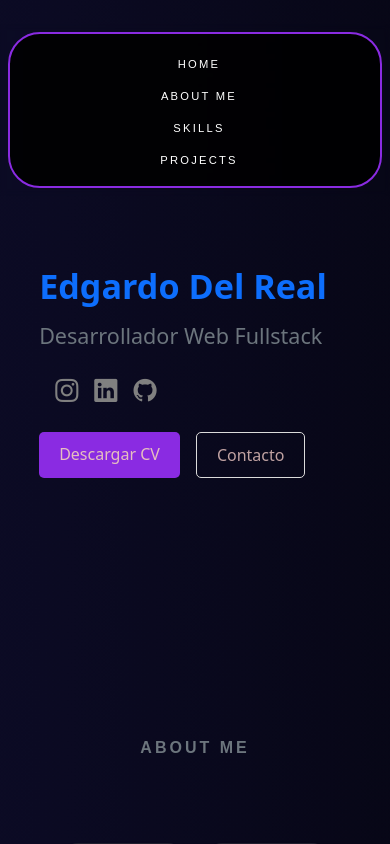
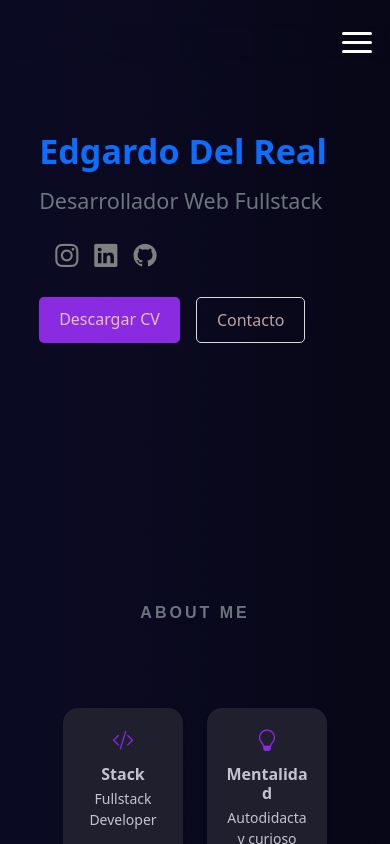
Before and after one commit to Edgardo-Del-Real/PortfolioEdgardoDelReal, a React (Vite) app: page / in a window 390 px wide. Shown: the top 844 px of the page. Built offline with nearby package versions, Linux system fonts and the light colour scheme.

Commit message:
cambios en el navBar

```diff
--- a/src/Components/NavBar/NavBar.css
+++ b/src/Components/NavBar/NavBar.css
@@ -1,27 +1,26 @@
-.sticly-navbar {
-  background: rgba(0, 0, 0, 0.8) !important;
-  backdrop-filter: blur(8px);
-}
-.navbar{
+.navbar {
    backdrop-filter: blur(3px);
    width: 100%;
+   z-index: 1000;
 }
-.responsive-nav{
-      backdrop-filter: blur(5px);
-      background-color: rgba(0, 0, 0, 0.891) !important;
+
+/* Transición suave para el menú */
+.responsive-nav {
+   transition: all 0.3s cubic-bezier(0.25, 0.8, 0.25, 1);
+   transform-origin: top right;
 }
 
 .links {
    position: relative;
    text-decoration: none;
-   transition: color 0.5s;
    color: white;
-   transition: .5s;
-   font-family:Arial, Helvetica, sans-serif;
+   font-family: Arial, Helvetica, sans-serif;
    cursor: pointer;
    letter-spacing: 0.3em;
    font-size: 1.1em;
+   display: block; /* Asegura que ocupe espacio para clic */
 }
+
 .links::after {
    content: '';
    position: absolute;
@@ -30,7 +29,7 @@
    transform: translateX(-50%) scaleX(0);
    width: 0%;
    height: 2px;
-      background:  linear-gradient(90deg, rgb(173, 90, 250) 0%, rgb(57, 0, 97) 100%);
+   background: linear-gradient(90deg, rgb(173, 90, 250) 0%, rgb(57, 0, 97) 100%);
    transition: width 0.3s ease;
 }
 
@@ -38,17 +37,21 @@
    width: 100%;
    transform: translateX(-50%) scaleX(1);
 }
-.borde{
+
+.borde {
    border: 2px blueviolet solid;
 }
+
+/* Estilos de la Hamburguesa */
 .hamburger {
   display: none;
   flex-direction: column;
   justify-content: space-between;
-  width: 28px;
-  height: 22px;
+  width: 30px;
+  height: 21px;
   cursor: pointer;
-  z-index: 1000;
+  z-index: 1100;
+  margin-right: 10px; /* Separación del borde derecho */
 }
 
 .bar {
@@ -59,18 +62,69 @@
   transition: all 0.3s ease;
 }
 
- @media (max-width: 991px){
+/* Animación Hamburguesa a X */
+.hamburger.open .bar:nth-child(1) {
+  transform: translateY(9px) rotate(45deg);
+}
+.hamburger.open .bar:nth-child(2) {
+  opacity: 0;
+}
+.hamburger.open .bar:nth-child(3) {
+  transform: translateY(-9px) rotate(-45deg);
+}
+
+/* --- ESTILOS RESPONSIVE (MÓVIL) --- */
+@media (max-width: 991px) {
+  .hamburger {
+    display: flex;
+  }
+
+  /* Menú desplegable compacto */
+  .responsive-nav {
+    display: block; /* Oculto visualmente con opacidad/escala */
+    position: absolute;
+    top: 50px; /* Justo debajo del navbar */
+    right: 0;
+
+    /* Dimensiones compactas */
+    width: 220px;
+    height: auto;
+
+    /* Estilo visual de tarjeta */
+    background-color: rgba(10, 10, 10, 0.95) !important;
+    backdrop-filter: blur(15px);
+    border: 1px solid blueviolet !important;
+    border-radius: 15px !important;
+    box-shadow: 0 10px 30px rgba(0,0,0,0.5);
+
+    padding: 1rem 0;
+    flex-direction: column;
+    align-items: center;
+    gap: 15px;
+
+    /* Estado inicial: Oculto */
+    opacity: 0;
+    transform: scale(0.95) translateY(-20px);
+    pointer-events: none; /* Evita clics cuando está cerrado */
+  }
+
+  /* Estado Activo: Visible */
+  .responsive-nav.active {
+    opacity: 1;
+    transform: scale(1) translateY(0);
+    pointer-events: all;
+  }
+
+  /* Ajuste de enlaces en móvil */
   .links {
-    font-size: 0.7em;
-    letter-spacing: 0.2em;
+    font-size: 0.9em;
+    letter-spacing: 0.15em;
+    text-align: center;
+  }
+
+  /* Centrar los items de la lista en móvil */
+  .responsive-nav li {
+    width: 100%;
+    text-align: center;
   }
 }
-@media (max-width: 480px) {
-.responsive-nav {
-   display: flex;
-   flex-direction: column;
-   align-items: center;
-   width: 100%;
-   background-color: rgba(0, 0, 0, 0.9);
-}
-}
--- a/src/Components/NavBar/NavBar.jsx
+++ b/src/Components/NavBar/NavBar.jsx
@@ -1,82 +1,90 @@
-import React from 'react'
-import './NavBar.css'
-import {Link} from 'react-scroll';
-const navBar = () =>{
-    return(
-      <>
-        <nav className=" sticky-top container navbar p-2 mt-4 " >
+import React, { useState, useEffect } from 'react';
+import './NavBar.css';
+import { Link } from 'react-scroll';
 
-          <section className="d-flex
-            flex-grow-1
-            justify-content-center ">
-              <ul className="d-flex
-                list-unstyled
-                m-0
-                borde
-                rounded-5
-                p-2
-                bg-opacity-50
-                bg-dark
-                bg-black
-                responsive-nav">
+const NavBar = () => {
+    const [isOpen, setIsOpen] = useState(false);
 
-                <li
-                  className="pt-2
-                  px-5
-                  ms-2">
+    const toggleMenu = () => {
+        setIsOpen(!isOpen);
+    };
+
+    const closeMenu = () => {
+        setIsOpen(false);
+    };
+
+    // Efecto para cerrar el menú si se agranda la pantalla (opcional, buena práctica)
+    useEffect(() => {
+        const handleResize = () => {
+            if (window.innerWidth > 991) {
+                setIsOpen(false);
+            }
+        };
+        window.addEventListener('resize', handleResize);
+        return () => window.removeEventListener('resize', handleResize);
+    }, []);
+
+    return (
+        <nav className="sticky-top container navbar p-2 mt-4">
+            {/* CAMBIO AQUÍ:
+                'justify-content-end': Alinea el botón a la derecha en móviles.
+                'justify-content-md-center': Mantiene el menú centrado en escritorio (md+).
+            */}
+            <section className="d-flex flex-grow-1 justify-content-end justify-content-md-center position-relative align-items-center">
+
+                {/* Botón Hamburguesa */}
+                <div className={`hamburger ${isOpen ? 'open' : ''}`} onClick={toggleMenu}>
+                    <span className="bar"></span>
+                    <span className="bar"></span>
+                    <span className="bar"></span>
+                </div>
+
+                {/* Menú de Navegación */}
+                <ul className={`d-flex list-unstyled m-0 borde rounded-5 p-2 bg-opacity-50 bg-dark bg-black responsive-nav ${isOpen ? 'active' : ''}`}>
+                    <li className="py-2 px-md-5 px-4">
                         <Link
                             to="hero"
                             spy={true}
                             smooth={true}
                             duration={500}
-                      className='links'>
+                            className='links'
+                            onClick={closeMenu}>
                         HOME</Link>
                     </li>
-
-                <li
-                  className="pt-2
-                    px-5
-                    ms-2">
+                    <li className="py-2 px-md-5 px-4">
                         <Link
                             to="about-me"
                             spy={true}
                             smooth={true}
                             duration={500}
-                        className='links'>
+                            className='links'
+                            onClick={closeMenu}>
                         ABOUT ME</Link>
                     </li>
-
-                <li
-                  className="pt-2
-                    px-5
-                    ms-2">
+                    <li className="py-2 px-md-5 px-4">
                         <Link
                             to="skills"
                             spy={true}
                             smooth={true}
                             duration={500}
                             className='links'
+                            onClick={closeMenu}
                         >SKILLS</Link>
                     </li>
-
-                  <li
-                    className="p-2
-                      px-5
-                      ms-2">
+                    <li className="py-2 px-md-5 px-4">
                         <Link
                             to="projects"
                             spy={true}
                             smooth={true}
                             duration={500}
-                          className='links'>
+                            className='links'
+                            onClick={closeMenu}>
                         PROJECTS</Link>
                     </li>
                 </ul>
             </section>
         </nav>
-
-      </>
-    )
+    );
 }
 
-export default navBar;
+export default NavBar;
```
Also changed, not shown: 1 other file (tests, documents, lock files or other folders). Lines whose indentation alone changed are shown as unchanged.
